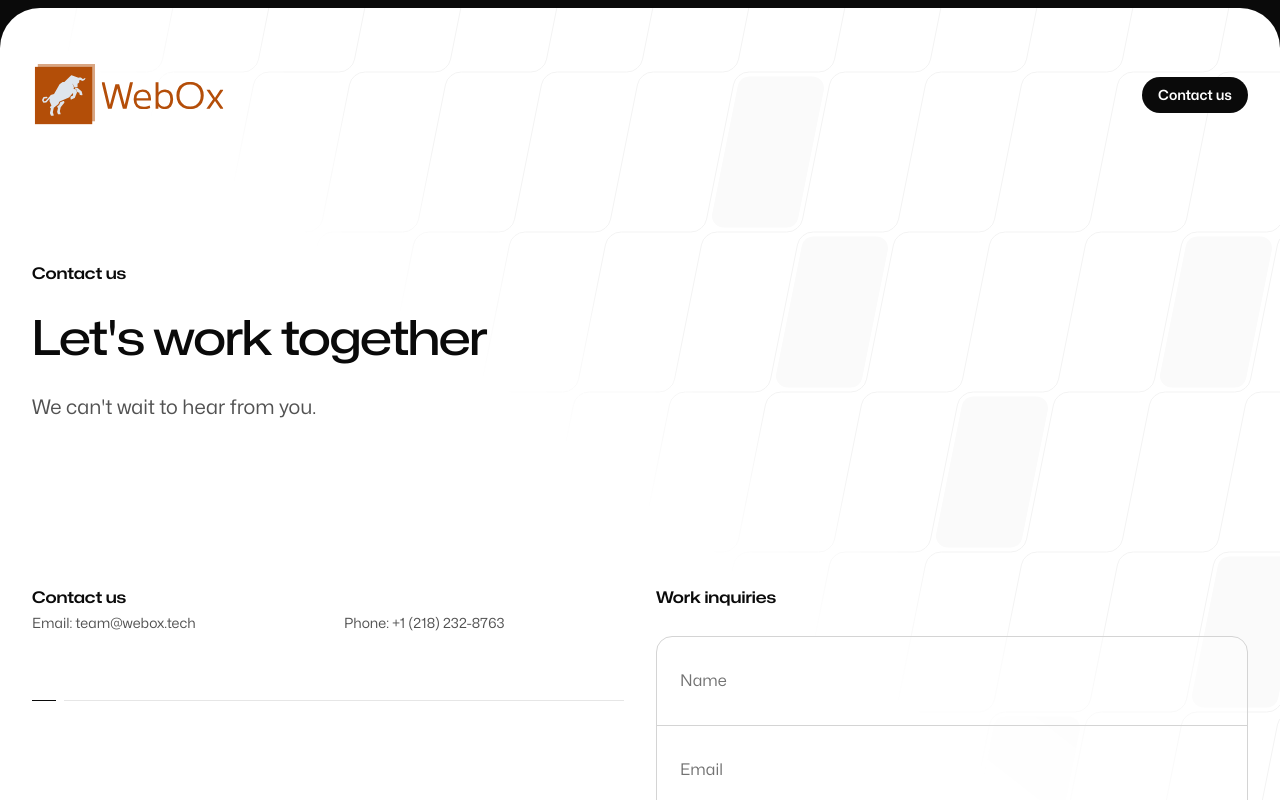
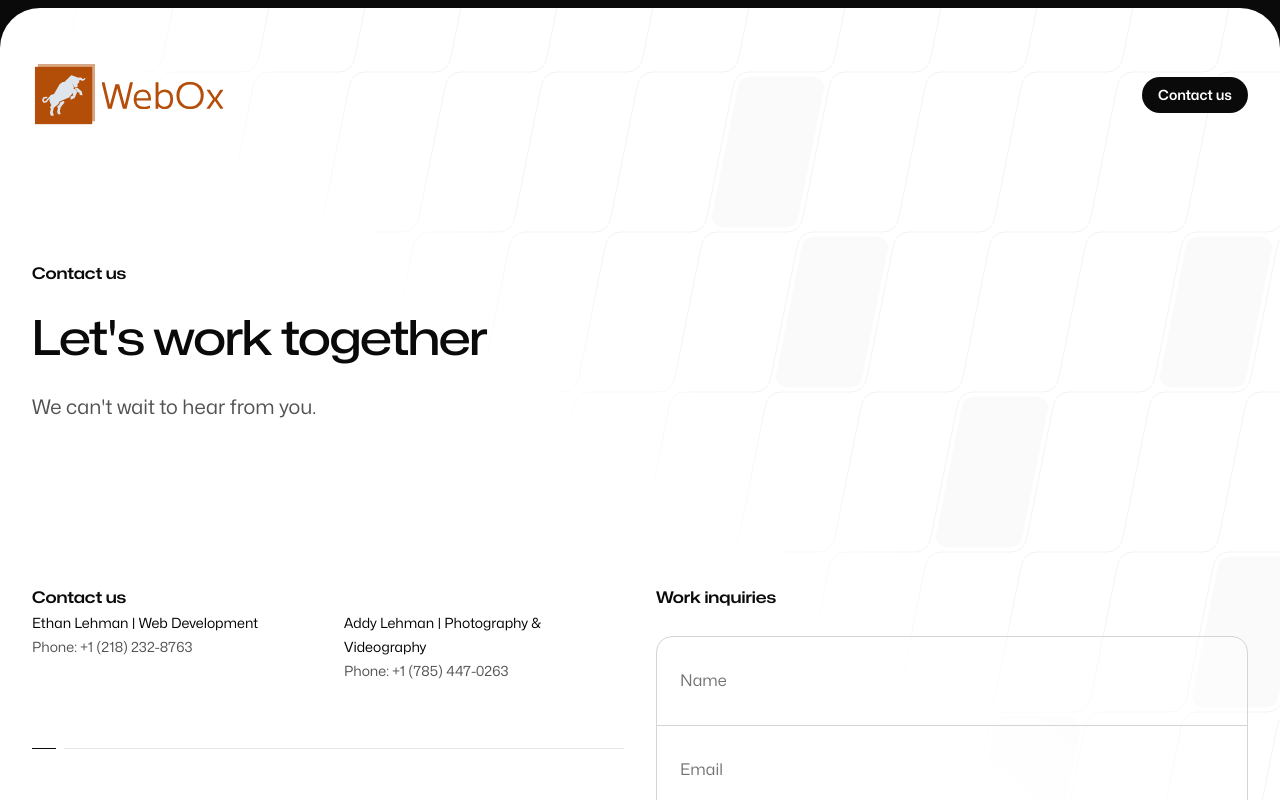
Before and after one commit to elehma4/webox.tech, a Next.js app: page /contact in a window 1280 px wide. Shown: the top 800 px of the page. Built offline with nearby package versions, Linux system fonts and the light colour scheme.

Commit message:
feat: contact us

```diff
--- a/src/app/contact/page.tsx
+++ b/src/app/contact/page.tsx
@@ -80,7 +80,6 @@ function ContactForm() {
                 <RadioInput label="$1K – $3K" name="budget" value="1000" />
                 <RadioInput label="$3K – $5K" name="budget" value="3000" />
                 <RadioInput label="$5K - $10K" name="budget" value="5000" />
-                <RadioInput label="$10K+" name="budget" value="10000" />
               </div>
             </fieldset>
           </div>
@@ -101,11 +100,14 @@ function ContactDetails() {
       </h2>
       <dl className="grid grid-cols-1 gap-8 text-sm sm:grid-cols-2">
         {[
-          ['Email', 'team@webox.tech', 'mailto:team@webox.tech'],
-          ['Phone', '+1 (218) 232-8763', 'tel:+12182328763'],
-        ].map(([label, contact, href]) => (
+          ['Phone', 'Ethan Lehman', 'Web Development', '+1 (218) 232-8763', 'tel:+12182328763'],
+          ['Phone', 'Addy Lehman', 'Photography & Videography', '+1 (785) 447-0263', 'tel:+12182328763'],
+        ].map(([label, name, role, contact, href]) => (
           <div key={contact}>
             <dd>
+              <div>
+                {name} | {role}
+              </div>
               <Link
                 href={href}
                 className="text-neutral-600 hover:text-neutral-950"
```
